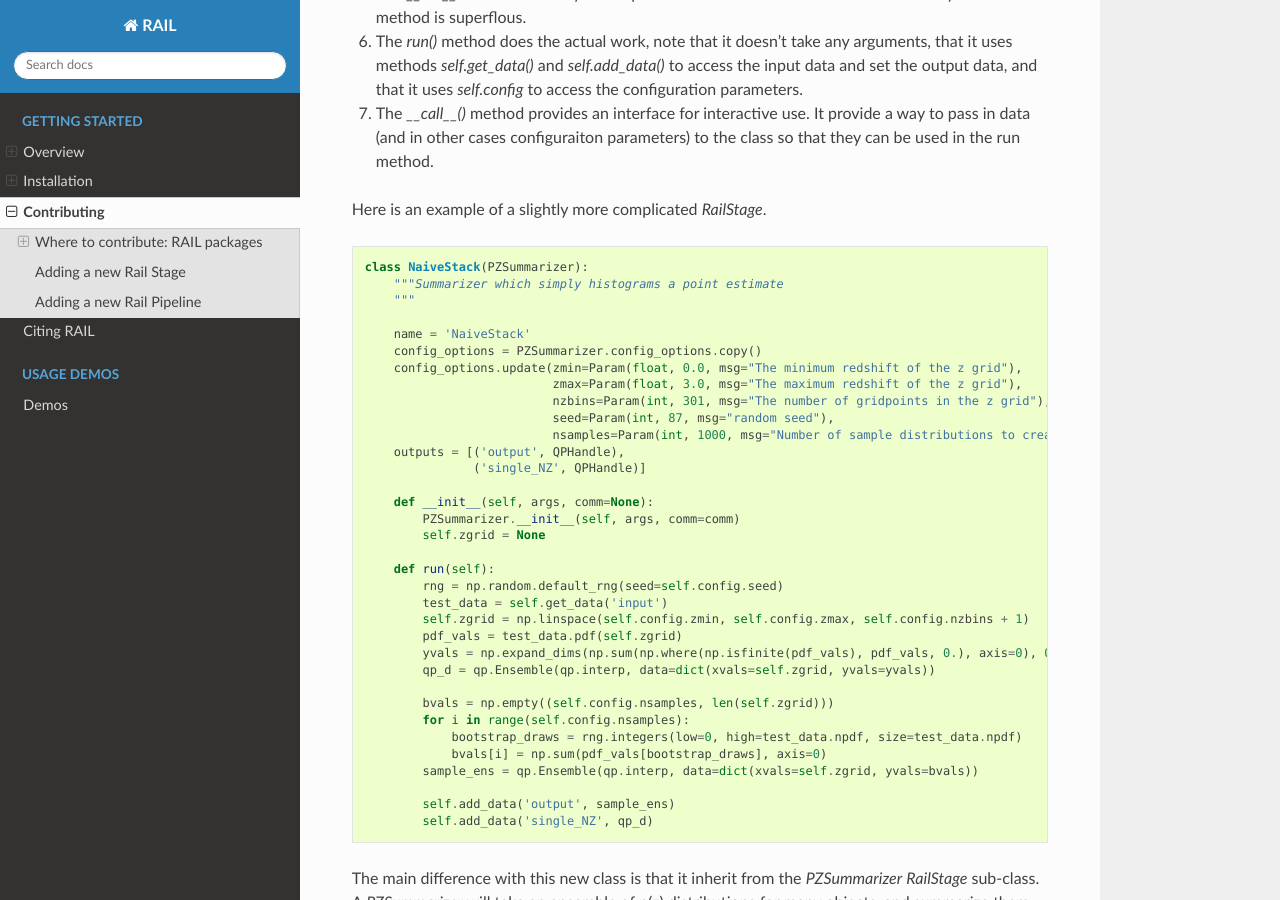
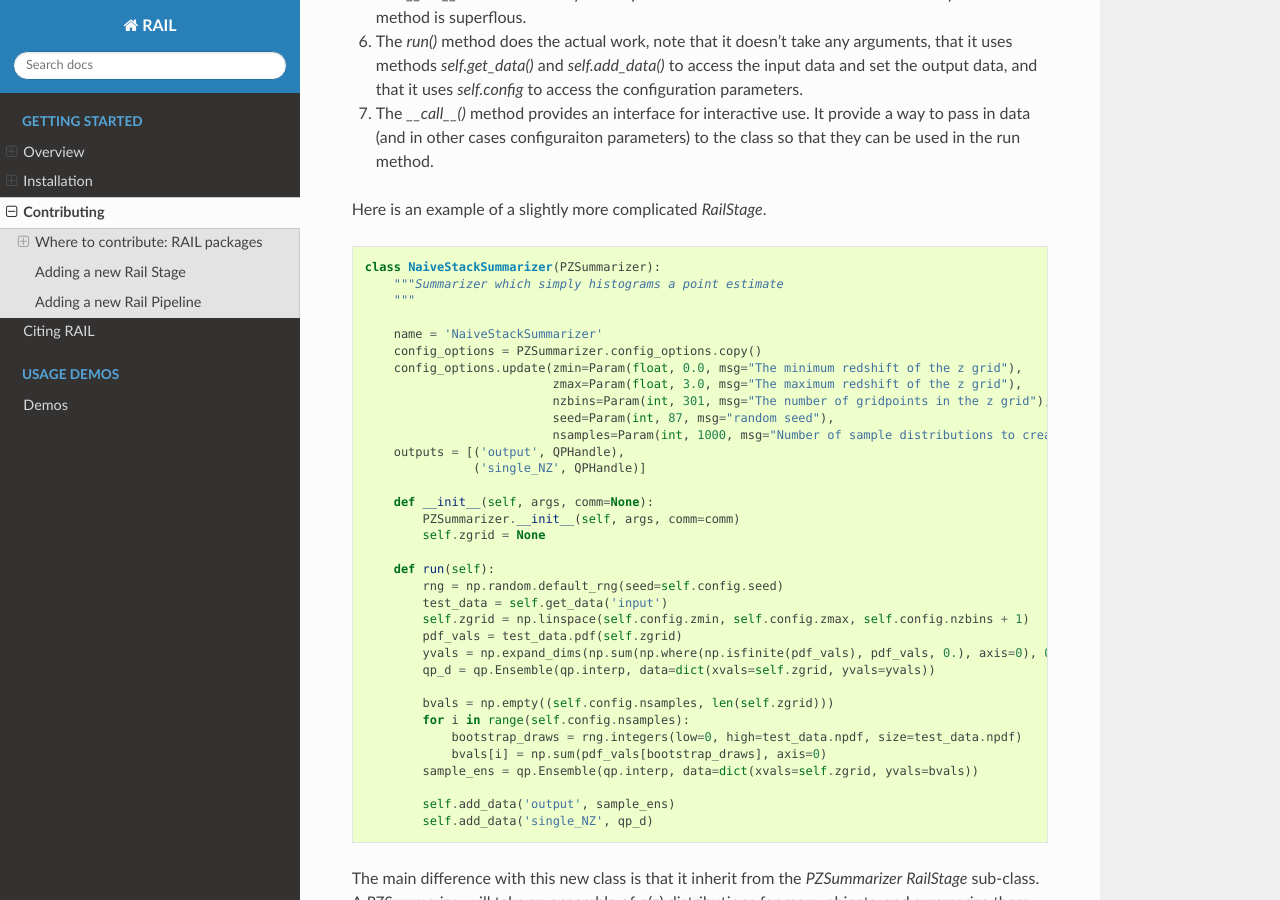
Before and after one commit to LSSTDESC/rail, a Sphinx documentation site: the page built from docs/source/contributing.rst, in a window 1280 px wide and 900 px high, scrolled down 3133 px. Built offline with Sphinx 7.4.7 and the Read the Docs theme 2.0.0, drawn with Linux system fonts in a browser that asks for light colours; pages that are not in the unit, such as notebooks, are missing from menus; the version number could not be read and is left out.

Commit message:
rename NaiveStack

```diff
--- a/docs/source/contributing.rst
+++ b/docs/source/contributing.rst
@@ -138,11 +138,11 @@ Here is an example of a slightly more complicated `RailStage`.
 
 .. code-block:: python
 
-    class NaiveStack(PZSummarizer):
+    class NaiveStackSummarizer(PZSummarizer):
         """Summarizer which simply histograms a point estimate
         """
 
-        name = 'NaiveStack'
+        name = 'NaiveStackSummarizer'
         config_options = PZSummarizer.config_options.copy()
         config_options.update(zmin=Param(float, 0.0, msg="The minimum redshift of the z grid"),
                               zmax=Param(float, 3.0, msg="The maximum redshift of the z grid"),
```
Also changed, not shown: examples/estimation_examples/README.md, 3 other files.
